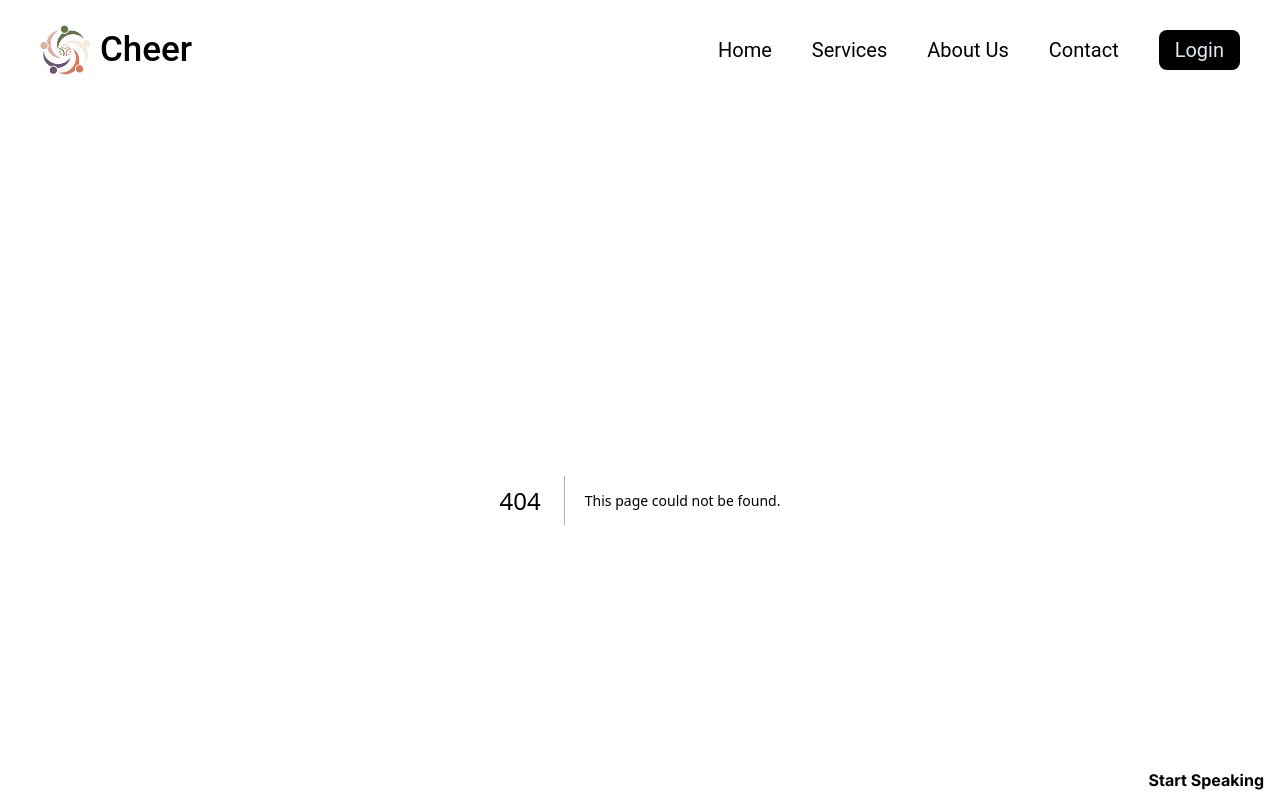
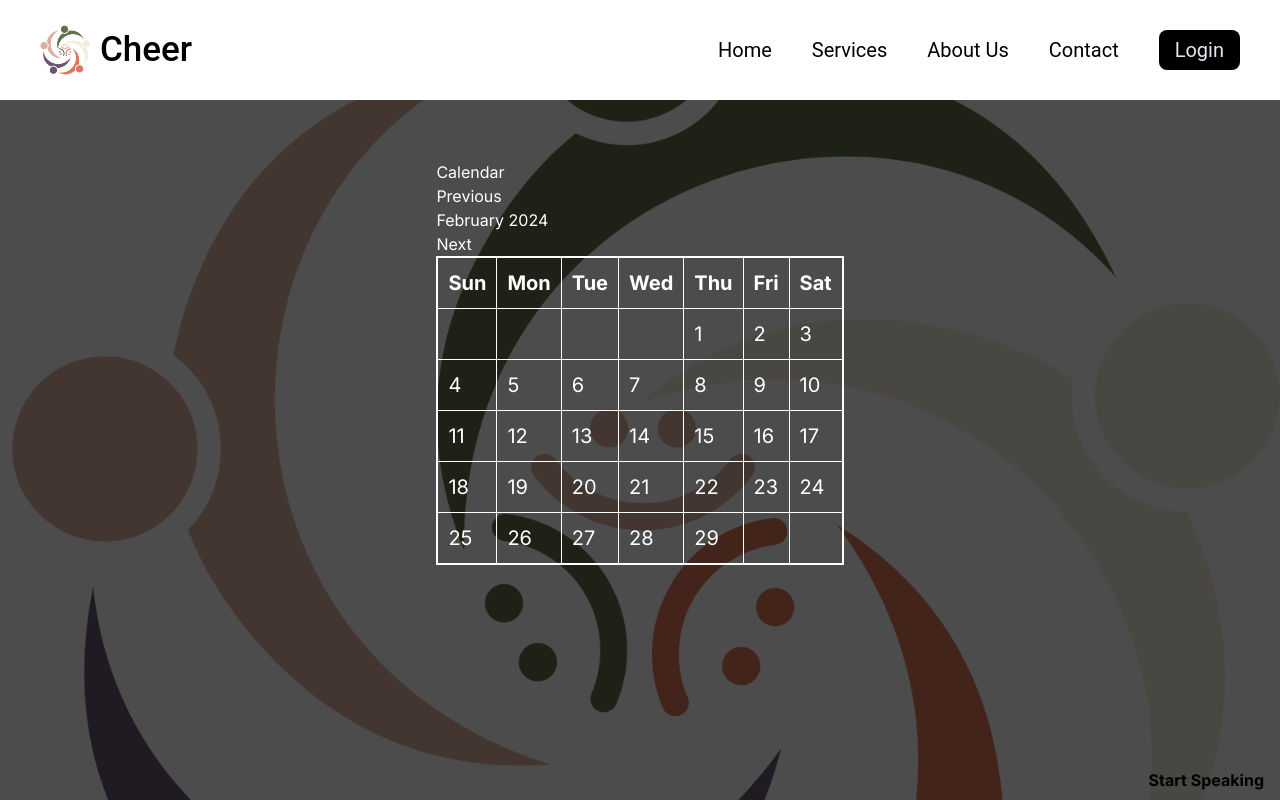
Before and after one commit to Nate5461/SE3350-Project, a Next.js app: page /info/calendar in a window 1280 px wide. Before the commit this address had no page. Shown: the top 800 px of the page. Built offline with nearby package versions, Linux system fonts and the light colour scheme.

Commit message:
Calendar Page - in progress

```diff
--- /dev/null
+++ b/src/app/info/calendar/CalendarPage.css
@@ -0,0 +1,24 @@
+.calendar-heading,
+.calendar-nav-button,
+.calendar-month {
+  color: white;
+}
+
+.calendar-grid {
+  color: white;
+  font-size: 20px; /* Increase font size */
+  border-collapse: collapse; /* Collapse borders */
+  border: 2px solid white; /* Add border to the table */
+}
+
+.calendar-day {
+  color: white;
+  padding: 10px; /* Increase padding */
+  border: 1px solid white; /* Add border to the day cells */
+}
+
+.calendar-date {
+  color: white;
+  padding: 10px; /* Increase padding */
+  border: 1px solid white; /* Add border to the date cells */
+}
--- /dev/null
+++ b/src/app/info/calendar/page.tsx
@@ -0,0 +1,93 @@
+'use client'
+import React, { useState } from "react";
+import "./CalendarPage.css"; // Import CSS file for styling
+
+export default function CalendarPage() {
+  const [currentDate, setCurrentDate] = useState(new Date());
+
+  // Function to get the current date
+  const getCurrentDate = () => {
+    return currentDate;
+  };
+
+  // Function to generate the calendar grid
+  const generateCalendarGrid = () => {
+    const currentYear = currentDate.getFullYear();
+    const currentMonth = currentDate.getMonth();
+
+    const firstDayOfMonth = new Date(currentYear, currentMonth, 1);
+    const lastDayOfMonth = new Date(currentYear, currentMonth + 1, 0);
+    const firstDayOfWeek = firstDayOfMonth.getDay(); // Sunday is 0, Monday is 1, etc.
+    const daysInMonth = lastDayOfMonth.getDate();
+
+    const calendarGrid = [];
+
+    let dayCount = 1;
+    for (let i = 0; i < 6; i++) {
+      const week = [];
+      for (let j = 0; j < 7; j++) {
+        if (i === 0 && j < firstDayOfWeek) {
+          week.push({ day: '', inCurrentMonth: false });
+        } else if (dayCount > daysInMonth) {
+          week.push({ day: '', inCurrentMonth: false });
+        } else {
+          week.push({ day: dayCount, inCurrentMonth: true });
+          dayCount++;
+        }
+      }
+      calendarGrid.push(week);
+      if (dayCount > daysInMonth) {
+        break;
+      }
+    }
+
+    return calendarGrid;
+  };
+
+  // Function to handle previous month
+  const goToPreviousMonth = () => {
+    setCurrentDate(new Date(currentDate.getFullYear(), currentDate.getMonth() - 1, 1));
+  };
+
+  // Function to handle next month
+  const goToNextMonth = () => {
+    setCurrentDate(new Date(currentDate.getFullYear(), currentDate.getMonth() + 1, 1));
+  };
+
+  return (
+    <div>
+      <h1 className="calendar-heading">Calendar</h1>
+      <div className="calendar">
+        <div className="calendar-header">
+          <button className="calendar-nav-button" onClick={goToPreviousMonth}>Previous</button>
+          <h2 className="calendar-month">{getCurrentDate().toLocaleString('default', { month: 'long', year: 'numeric' })}</h2>
+          <button className="calendar-nav-button" onClick={goToNextMonth}>Next</button>
+        </div>
+        <table className="calendar-grid">
+          <thead>
+            <tr>
+              <th className="calendar-day">Sun</th>
+              <th className="calendar-day">Mon</th>
+              <th className="calendar-day">Tue</th>
+              <th className="calendar-day">Wed</th>
+              <th className="calendar-day">Thu</th>
+              <th className="calendar-day">Fri</th>
+              <th className="calendar-day">Sat</th>
+            </tr>
+          </thead>
+          <tbody>
+            {generateCalendarGrid().map((week, index) => (
+              <tr key={index}>
+                {week.map((day, index) => (
+                  <td key={index} className={day.inCurrentMonth ? 'current-month calendar-date' : 'other-month calendar-date'}>
+                    {day.day !== '' ? day.day : ''}
+                  </td>
+                ))}
+              </tr>
+            ))}
+          </tbody>
+        </table>
+      </div>
+    </div>
+  );
+}
```
